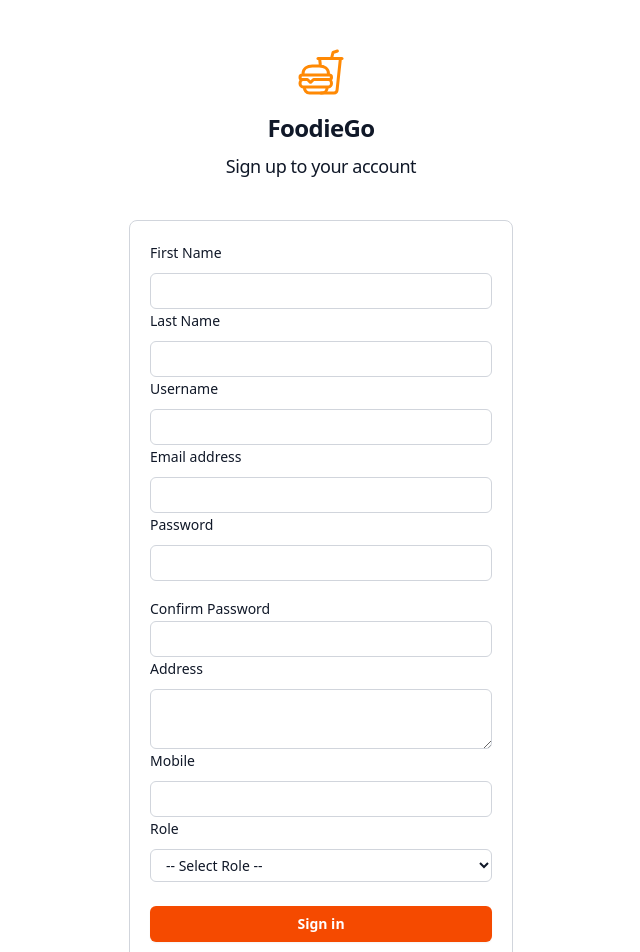
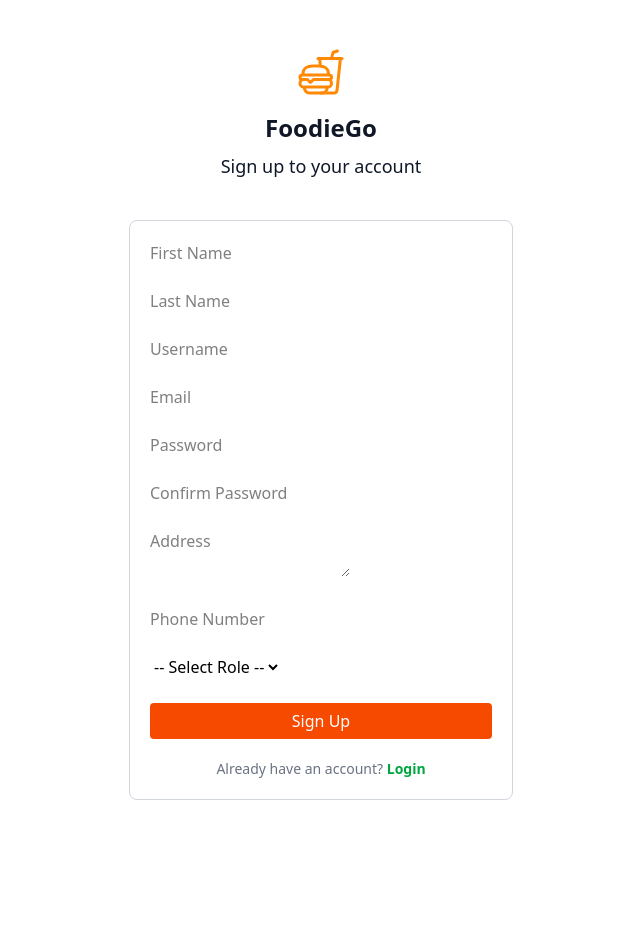
Before and after one commit to sumanthgubbala/FoodieGo-front-end, a React (Vite) app: page /signup in a window 1280 px wide. Shown: the top 952 px of the page, without its empty margins (319-959 px from the left). After the commit the page ends 848 px from the top, so only its background shows below. Built offline with nearby package versions, Linux system fonts and the light colour scheme.

Commit message:
feat: Enhance Signup and Order Requests functionality with API integration and status updates

```diff
--- a/src/components/RestaurantList.jsx
+++ b/src/components/RestaurantList.jsx
@@ -10,7 +10,8 @@ const RestaurantList = () => {
             setRestaurants(response);
         }
         fetchRestaurants();
-    },[])
+    },[]);
+    console.log(restaurants);
     return (
         <div className='mt-5 px-6'>
             <h2 className='font-bold text-2xl'>Popular Restaurant</h2>
--- a/src/components/Signup.jsx
+++ b/src/components/Signup.jsx
@@ -1,119 +1,81 @@
-import React,{useState} from 'react'
+import React, { useState } from 'react';
 import { IoFastFoodOutline } from "react-icons/io5";
+import { SignupApi } from '../utils/apis';
+import { useNavigate } from 'react-router-dom';
 
 const Signup = () => {
-    //password matching
     const [signupData, setSignupData] = useState({
-        fisrt_name: '',
+        first_name: '',
         last_name: '',
         email: '',
-        name: '',
         username: '',
         password: '',
         confirm_password: '',
         address: '',
-        mobile_no: '',
+        phoneNumber: '',
         role: ''
     });
 
-    const [passData,setPassData] = useState({
-        password: '',
-        confirm_password: ''
-    });
-    const [err,setErr] = useState('');
+    const navigate = useNavigate();
+    const [err, setErr] = useState('');
+
     const handleChange = (e) => {
         const { name, value } = e.target;
-        setSignupData({
-            ...signupData,[name]:value,
-        })
-        setPassData({
-            ...passData,[name]:value,
-        });
-    }
-    const handleSubmit = (e) => {
+        setSignupData({ ...signupData, [name]: value });
+    };
+
+    const handleSubmit = async (e) => {
         e.preventDefault();
-        if(passData.password!== passData.confirm_password) {
+        if (signupData.password !== signupData.confirm_password) {
             setErr('Passwords do not match');
             return;
         }
-        else
-        {
+
         setErr('');
-            console.log('Form submitted successfully', signupData);
-            // total form data
-            console.log(passData)
+        try {
+            const res = await SignupApi(signupData);
+            console.log('Signup response:', res);
+            alert('Signup successful! Redirecting to login page...');
+            navigate('/login');
+        } catch (error) {
+            console.error('Signup failed:', error);
+            alert('Signup failed. Please try again.');
         }
-    }
+    };
+
     return (
-        <div>
-            <div className="flex min-h-full flex-col justify-center px-6 py-12 lg:px-8 ">
+        <div className="flex min-h-full flex-col justify-center px-6 py-12 lg:px-8">
             <div className="sm:mx-auto sm:w-full sm:max-w-sm flex flex-col items-center text-center">
                 <IoFastFoodOutline className="text-orange-400 text-5xl mb-4" />
-                    <h1 className="text-2xl font-bold tracking-tight text-gray-900">FoodieGo</h1>
-                    <h3 className="mt-2 text-lg font-medium tracking-tight text-gray-900">Sign up to your account</h3>
+                <h1 className="text-2xl font-bold text-gray-900">FoodieGo</h1>
+                <h3 className="mt-2 text-lg font-medium text-gray-900">Sign up to your account</h3>
             </div>
 
+            <div className="mt-10 sm:mx-auto sm:w-full sm:max-w-sm border p-5 rounded-lg border-gray-300">
+                <form className="space-y-6" onSubmit={handleSubmit}>
+                    <input type="text" name="first_name" placeholder="First Name" required onChange={handleChange} />
+                    <input type="text" name="last_name" placeholder="Last Name" required onChange={handleChange} />
+                    <input type="text" name="username" placeholder="Username" required onChange={handleChange} />
+                    <input type="email" name="email" placeholder="Email" required onChange={handleChange} />
+                    <input type="password" name="password" placeholder="Password" required onChange={handleChange} />
+                    <input type="password" name="confirm_password" placeholder="Confirm Password" required onChange={handleChange} />
+                    {err && <p className="text-red-500 text-sm mt-2">{err}</p>}
+                    <textarea name="address" placeholder="Address" required onChange={handleChange}></textarea>
+                    <input type="text" name="phoneNumber" placeholder="Phone Number" required onChange={handleChange} />
+                    <select name="role" required onChange={handleChange}>
+                        <option value="">-- Select Role --</option>
+                        <option value="CUSTOMER">Customer</option>
+                        <option value="SERVICE">Service</option>
+                    </select>
 
-                <div className="mt-10 sm:mx-auto sm:w-full sm:max-w-sm border p-5 rounded-lg border-gray-300">
-                    <form className="space-y-6" method="POST" onSubmit={handleSubmit}>
-                        <div>
-                            <label for="first_name" className="block text-sm/6 font-medium text-gray-900">First Name</label>
-                            <div className="mt-2">
-                                <input type="text" name="first_name" id="first_name"  required className="block w-full rounded-md bg-white px-3 py-1.5 text-base text-gray-900 outline-1 -outline-offset-1 outline-gray-300 placeholder:text-gray-400 focus:outline-2 focus:-outline-offset-2 focus:outline-indigo-600 sm:text-sm/6" onChange={handleChange}/>
-                            </div>
-                            <label for="last_name" className="block text-sm/6 font-medium text-gray-900">Last Name</label>
-                            <div className="mt-2">
-                                <input type="text" name="last_name" id="last_name"  required className="block w-full rounded-md bg-white px-3 py-1.5 text-base text-gray-900 outline-1 -outline-offset-1 outline-gray-300 placeholder:text-gray-400 focus:outline-2 focus:-outline-offset-2 focus:outline-indigo-600 sm:text-sm/6" onChange={handleChange}/>
-                            </div>
-                            <label for="username" className="block text-sm/6 font-medium text-gray-900">Username</label>
-                            <div className="mt-2">
-                                <input type="text" name="username" id="username"  required className="block w-full rounded-md bg-white px-3 py-1.5 text-base text-gray-900 outline-1 -outline-offset-1 outline-gray-300 placeholder:text-gray-400 focus:outline-2 focus:-outline-offset-2 focus:outline-indigo-600 sm:text-sm/6" onChange={handleChange}/>
-                            </div>
-                            <label for="email" className="block text-sm/6 font-medium text-gray-900">Email address</label>
-                            <div className="mt-2">
-                                <input type="email" name="email" id="email" required className="block w-full rounded-md bg-white px-3 py-1.5 text-base text-gray-900 outline-1 -outline-offset-1 outline-gray-300 placeholder:text-gray-400 focus:outline-2 focus:-outline-offset-2 focus:outline-indigo-600 sm:text-sm/6" onChange={handleChange}/>
-                            </div>
-                            <label for="password" className="block text-sm/6 font-medium text-gray-900">Password</label>
-                            <div className="mt-2">
-                                <input type="password" name="password" id="password"  required className="block w-full rounded-md bg-white px-3 py-1.5 text-base text-gray-900 outline-1 -outline-offset-1 outline-gray-300 placeholder:text-gray-400 focus:outline-2 focus:-outline-offset-2 focus:outline-indigo-600 sm:text-sm/6" onChange={handleChange}/>
-                                <label for="confirm_password" className="block text-sm/6 font-medium text-gray-900 mt-4">Confirm Password</label>
-                                <input type="password" name="confirm_password" id="confirm_password" required className="block w-full rounded-md bg-white px-3 py-1.5 text-base text-gray-900 outline-1 -outline-offset-1 outline-gray-300 placeholder:text-gray-400 focus:outline-2 focus:-outline-offset-2 focus:outline-indigo-600 sm:text-sm/6" onChange={handleChange}/>
-                            </div>
-                            {err && <p className="text-red-500 text-sm mt-2">{err}</p>}
-                            <label for="username" className="block text-sm/6 font-medium text-gray-900">Address</label>
-                            <div className="mt-2">
-                                <textarea type="text" name="address" id="address"  required className="block w-full rounded-md bg-white px-3 py-1.5 text-base text-gray-900 outline-1 -outline-offset-1 outline-gray-300 placeholder:text-gray-400 focus:outline-2 focus:-outline-offset-2 focus:outline-indigo-600 sm:text-sm/6" onChange={handleChange}/>
-                            </div>
-                            <label for="mobile_no" className="block text-sm/6 font-medium text-gray-900">Mobile</label>
-                            <div className="mt-2">
-                                <input type="text" name="mobile_no" id="mobile_no"  required className="block w-full rounded-md bg-white px-3 py-1.5 text-base text-gray-900 outline-1 -outline-offset-1 outline-gray-300 placeholder:text-gray-400 focus:outline-2 focus:-outline-offset-2 focus:outline-indigo-600 sm:text-sm/6" onChange={handleChange}/>
-                            </div>
-                            <label for="role" className="block text-sm/6 font-medium text-gray-900">Role</label>
-                            <div className="mt-2">
-                                <select name="role" id="role" required className="block w-full rounded-md bg-white px-3 py-1.5 text-base text-gray-900 outline outline-1 -outline-offset-1 outline-gray-300 focus:outline-2 focus:-outline-offset-2 focus:outline-indigo-600 sm:text-sm/6" onChange={handleChange}>
-                                    <option value="">-- Select Role --</option>
-                                    <option value="account_settings">Customer</option>
-                                    <option value="support">Service</option>
-                                </select>
-                            </div>
-                        </div>
-
-                        <div>
-
-                        </div>
-
-                        <div>
-                            <button type="submit" className="flex w-full justify-center rounded-md bg-orange-600 px-3 py-1.5 text-sm/6 font-semibold text-white shadow-xs focus-visible:outline-2 focus-visible:outline-offset-2">Sign in</button>
-                        </div>
+                    <button type="submit" className="bg-orange-600 text-white py-1.5 px-3 rounded w-full">Sign Up</button>
                 </form>
-                    <p className="mt-10 text-center text-sm/6 text-gray-500">
-                        Already have an account?{' '}
-                        <a href="/login" className="font-semibold leading-6 text-green-600 hover:text-green-500">Login</a>
+                <p className="mt-5 text-center text-sm text-gray-500">
+                    Already have an account? <a href="/login" className="text-green-600 font-semibold">Login</a>
                 </p>
             </div>
         </div>
-        </div>
-    )
-}
+    );
+};
 
 export default Signup;
```
Also changed, not shown: src/pages/OrderRequests.jsx (+78 -18 lines), src/utils/apis.js (+39 -0 lines). Lines whose indentation alone changed are shown as unchanged.
